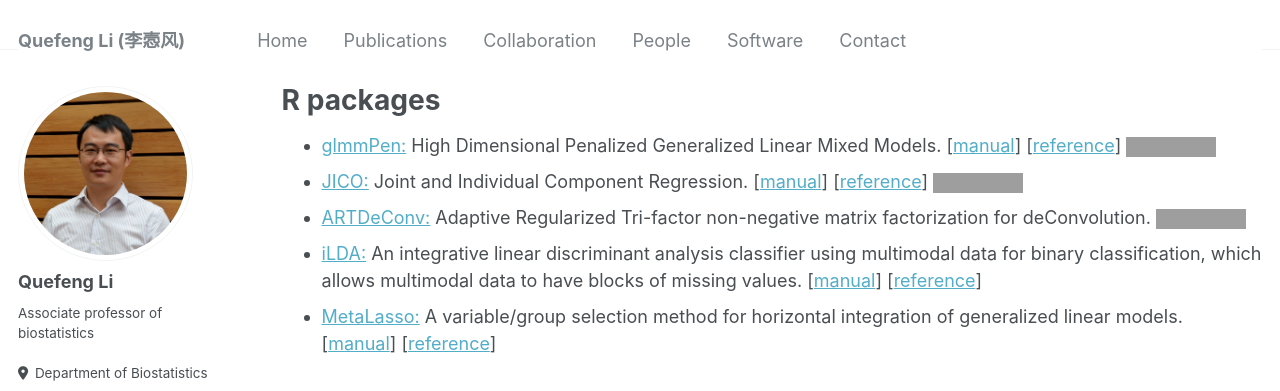
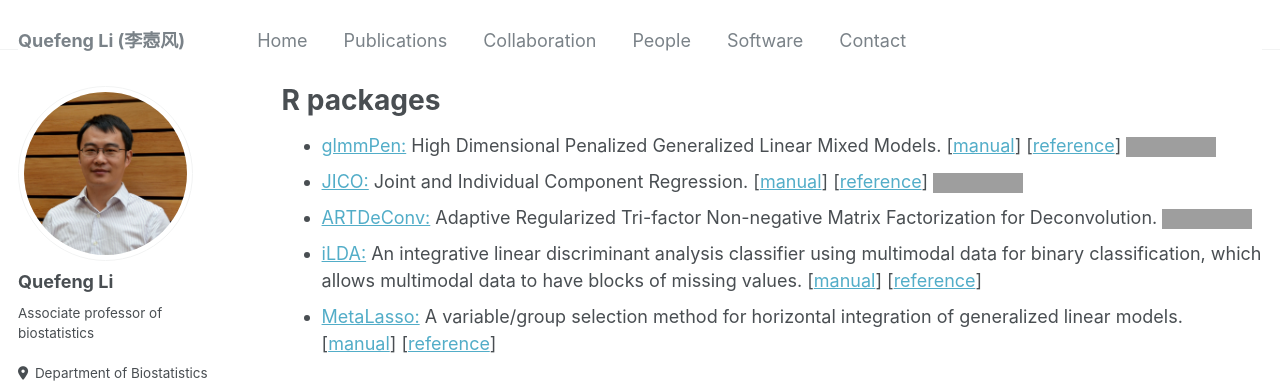
Before and after one commit to quefengli/quefengli.github.io, a Jekyll site: the page built from _pages/software.md, in a window 1280 px wide, cut to the strip 0-391 px from the top of the page. Built offline with Jekyll 4.4.1, drawn with Linux system fonts in a browser that asks for light colours; some web fonts are replaced; part of the change alters nothing that is shown; grey boxes are pictures that could not be loaded.

```diff
--- a/_pages/software.md
+++ b/_pages/software.md
@@ -13,8 +13,9 @@ author_profile: true
     Regression. [[manual](https://cran.r-project.org/web/packages/JICO/JICO.pdf)]
     [[reference](https://arxiv.org/pdf/2209.12388.pdf)]
     [![](https://cranlogs.r-pkg.org/badges/grand-total/JICO)](https://cran.r-project.org/package=JICO)
--   [ARTDeConv:](https://github.com/gr8lawrence/ARTDeConv) Adaptive Regularized Tri-factor non-negative matrix
-    factorization for deConvolution. [![](https://img.shields.io/github/downloads/gr8lawrence/ARTDeConv/total.svg)]()
+-   [ARTDeConv:](https://github.com/gr8lawrence/ARTDeConv) Adaptive Regularized Tri-factor Non-negative Matrix Factorization
+    for
+    Deconvolution. [![](https://img.shields.io/github/downloads/gr8lawrence/ARTDeConv/total.svg)](https://github.com/gr8lawrence/ARTDeConv)
 -   [iLDA:](../files/software/iLDA_0.1.0.tar.gz) An integrative linear discriminant analysis classifier using multimodal
     data for binary classification, which allows multimodal data to have blocks of missing
     values. [[manual](../files/software/iLDA.pdf)] [[reference](../files/publication/Biometrika2018_2.pdf)]
```
